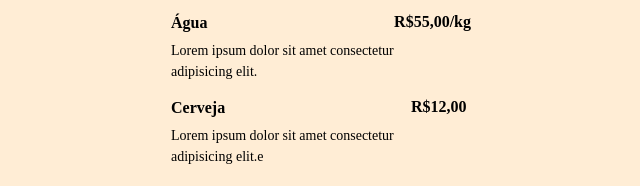
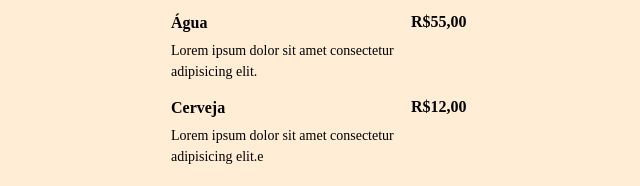
Before and after one commit to LeonardoBrunoro/MaratonaExplorer, a plain HTML site: page index.html in a window 1280 px wide. Shown: the part 574-760 px from the top of the page, 319-959 px from the left. Drawn offline with Linux system fonts and the light colour scheme.

Commit message:
Adicionado comidas

```diff
--- a/index.html
+++ b/index.html
@@ -73,7 +73,7 @@
           <h3>Água</h3>
           <p class="description">Lorem ipsum dolor sit amet consectetur adipisicing elit.</p>
         </div>
-        <strong class="Price"> R$55,00/kg</strong>
+        <strong class="Price"> R$55,00</strong>
 
         <li>
 
```
